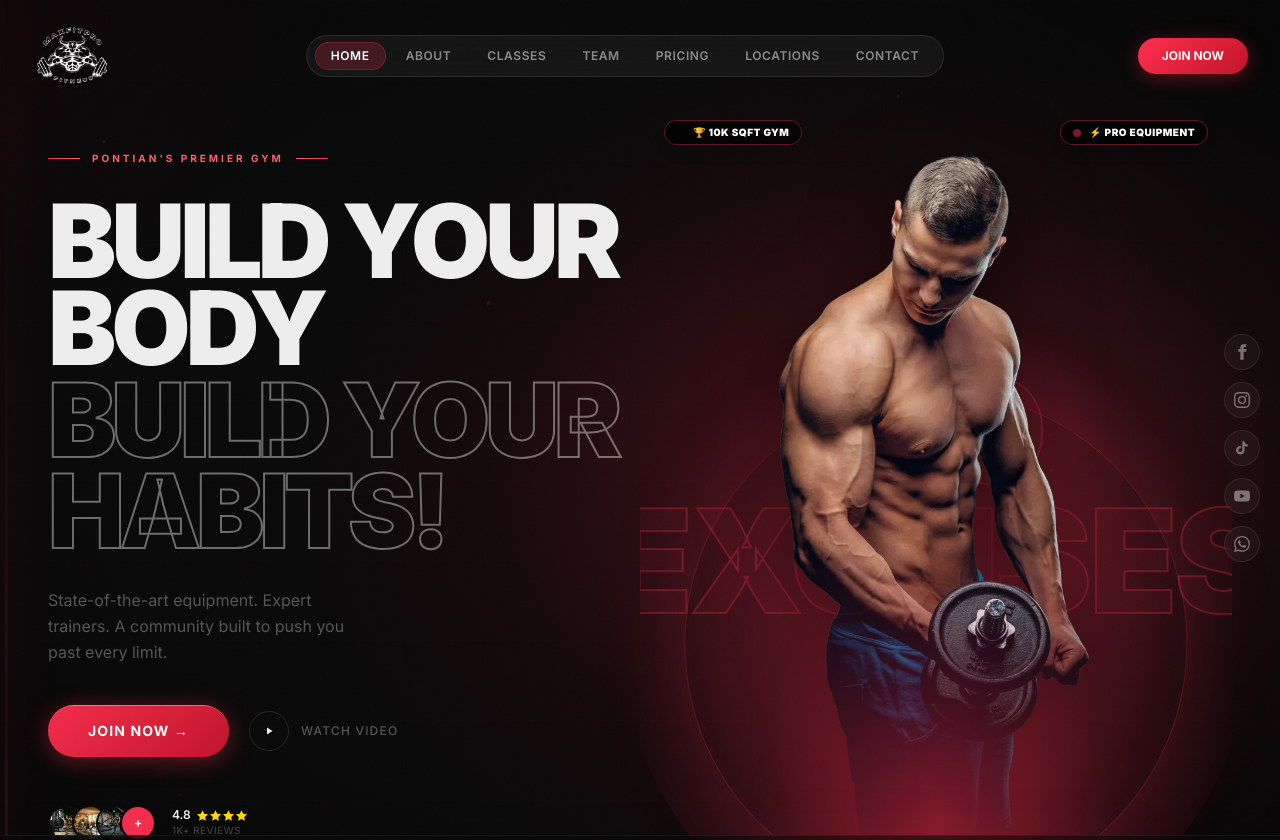
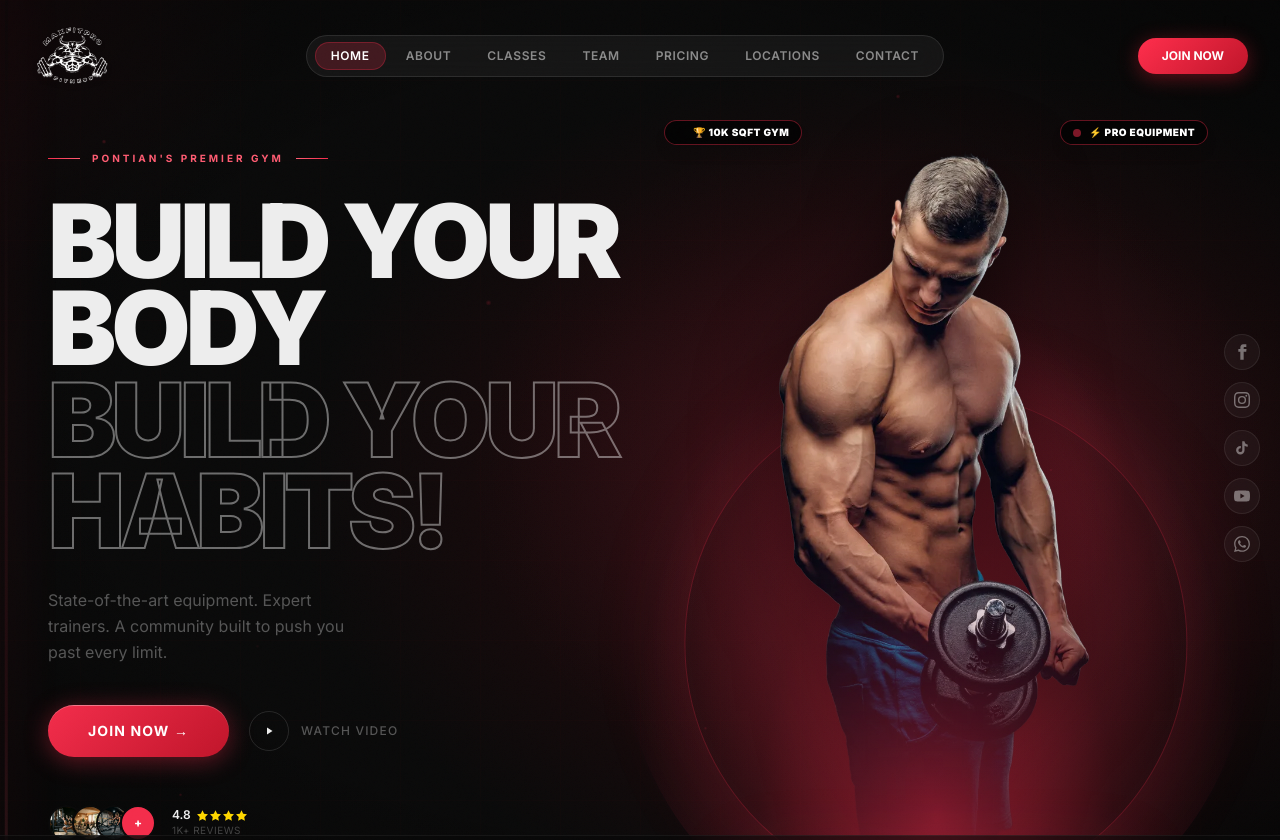
Before and after one commit to Lavanyaa7s/MaxFitPro-Fitness, a React (Vite) app: page / in a window 1280 px wide. Shown: the top 840 px of the page. Built offline with nearby package versions, Linux system fonts and the light colour scheme.

Commit message:
Removed background outline text behind athlete model in Hero section

```diff
--- a/src/sections/Hero.jsx
+++ b/src/sections/Hero.jsx
@@ -224,28 +224,6 @@ export default function Hero() {
 
         {/* RIGHT — Cinematic Athlete (order-1 on mobile so it's on top, order-2 on desktop) */}
         <div className="flex-1 relative flex items-end justify-center md:justify-end self-end h-[45dvh] md:h-[100dvh] w-full z-0 overflow-visible order-1 md:order-2 mt-4 md:mt-0">
-
-          {/* Signature element: giant "NO EXCUSES" behind athlete */}
-          <motion.div
-            initial={{ opacity: 0, scale: 0.9 }}
-            animate={{ opacity: 1, scale: 1 }}
-            transition={{ duration: 1.5, delay: 0.6 }}
-            className="absolute inset-0 flex items-center justify-center pointer-events-none select-none overflow-hidden"
-          >
-            <span
-              className="font-black uppercase text-center leading-none"
-              style={{
-                fontSize: 'clamp(4rem, 12vw, 9rem)',
-                color: 'rgba(243,45,75,0.06)',
-                WebkitTextStroke: '2px rgba(243,45,75,0.3)',
-                letterSpacing: '-0.02em',
-                lineHeight: 0.9,
-                whiteSpace: 'nowrap',
-              }}
-            >
-              NO<br/>EXCUSES
-            </span>
-          </motion.div>
 
           {/* Outlined circle behind athlete */}
           <motion.div
```
